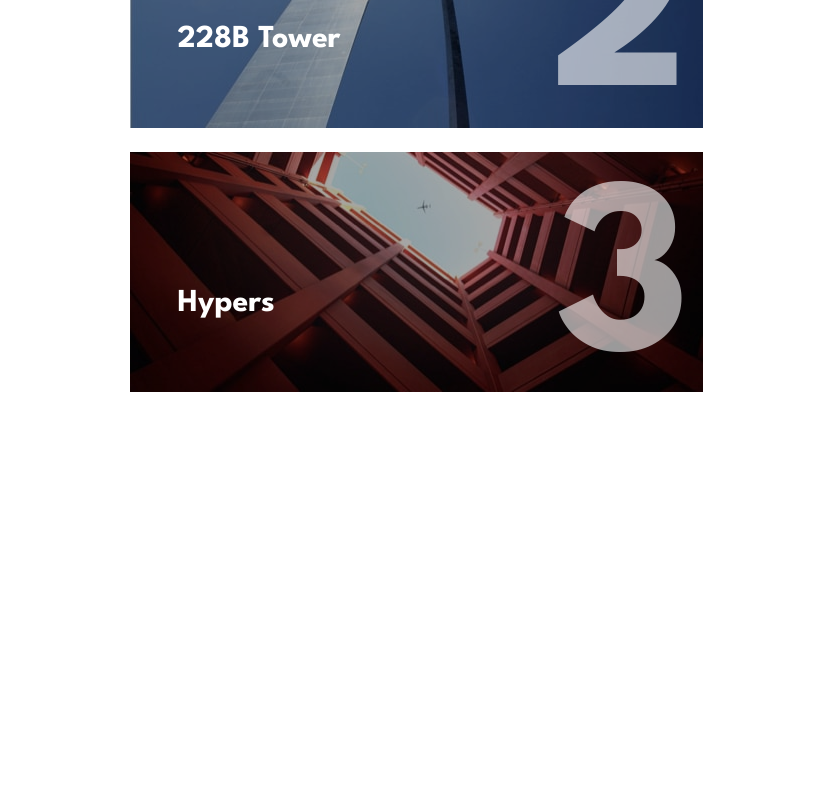
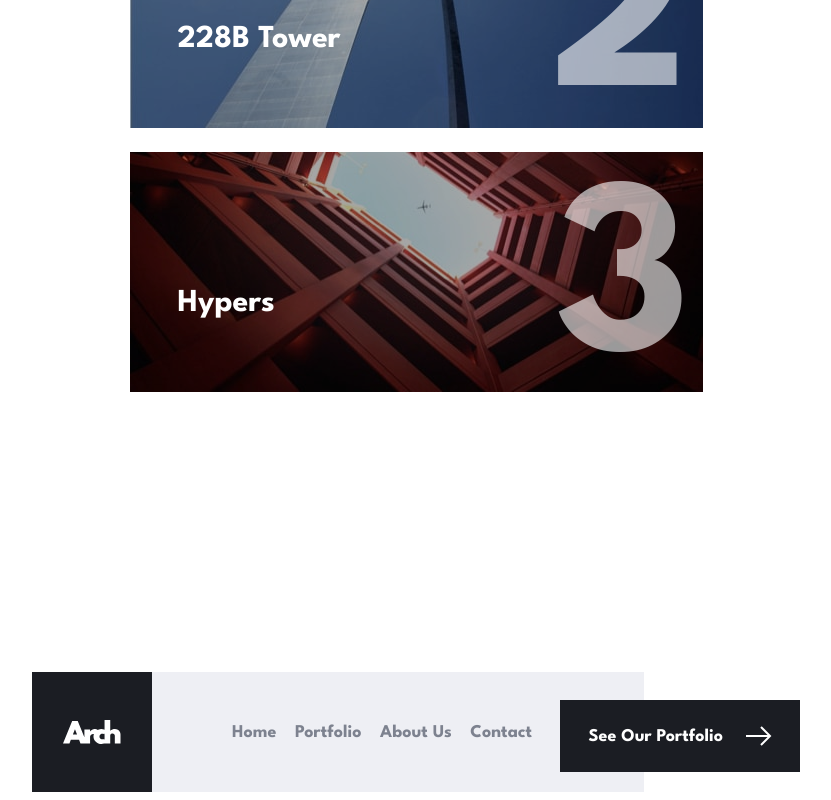
Before and after one commit to Kasim-Ke/031_arch_studio, a React (Vite) app: page / in a window 1280 px wide. Shown: the part 2723-3523 px from the top of the page, without its empty margins (224-1055 px from the left). Before the commit the page ends 3200 px from the top, so only its background shows below. Built offline with nearby package versions, Linux system fonts and the light colour scheme.

Commit message:
footer done

```diff
--- a/src/App.jsx
+++ b/src/App.jsx
@@ -3,6 +3,7 @@ import HomeSection from "./components/home/HomeSection";
 import HomeMid from "./components/home/HomeMid";
 import Navbar from "./components/navfoot/Navbar";
 import HomeFeatured from "./components/home/HomeFeatured";
+import Footer from "./components/navfoot/Footer";
 
 function App() {
   return (
@@ -12,6 +13,7 @@ function App() {
       <HomeSection />
       <HomeMid />
       <HomeFeatured />
+      <Footer />
     </>
   );
 }
--- a/src/components/navfoot/Footer.jsx
+++ b/src/components/navfoot/Footer.jsx
@@ -0,0 +1,49 @@
+import arrow from "../navfoot/icons/icon-arrow.svg";
+import logo2 from "./logo2.svg";
+
+const Footer = () => {
+  return (
+    <div className=" relative lg:max-w-[1440px] md:max-w-[768px] max-w-[375px] lg:h-[400px] md:h-[320px] h-[443px] mx-auto md:my-2 flex items-end ">
+      <div className="relative lg:w-[1100px] lg:h-[200px] md:w-[768px] md:h-[120px] mx-auto w-[375px] h-[383px]  ">
+        <div className=" lg:w-[984px] md:w-[612px] w-full h-full bg-[#EEEFF4] flex md:flex-row  flex-col  items-center">
+          <div className=" hidden bg-[#1B1D23] lg:w-[200px] lg:h-[200px] w-[120px] h-[120px] md:flex items-center justify-center ">
+            <img
+              className="mx-auto lg:w-[96px] lg:h-[40px] w-[58px] h-[24px] "
+              src={logo2}
+              alt="logo2"
+            />
+          </div>
+          <div className=" absolute top-[-60px]  md:hidden bg-[#1B1D23] lg:w-[200px] lg:h-[200px] w-[120px] h-[120px] flex items-center justify-center ">
+            <img
+              className="mx-auto lg:w-[96px] lg:h-[40px] w-[58px] h-[24px]"
+              src={logo2}
+              alt="logo2"
+            />
+          </div>
+          <div className="lg:w-[373px] md:w-[300px] md:ml-[80px] md:h-full  text-[18px] w-[72px] h-[160px] flex flex-col md:flex-row justify-between items-center font-bold  my-[30%]">
+            <button className="text-[#7D828F] hover:text-[#1B1D23] duration-300">
+              Home
+            </button>
+            <button className="text-[#7D828F] hover:text-[#1B1D23] duration-300">
+              Portfolio
+            </button>
+            <button className="text-[#7D828F] hover:text-[#1B1D23] duration-300">
+              About Us
+            </button>
+            <button className="text-[#7D828F] hover:text-[#1B1D23] duration-300">
+              Contact
+            </button>
+          </div>
+          <button className=" absolute lg:bottom-[70px] text-white  md:right-0 md:bottom-5 bottom-0 w-[240px] h-[72px] bg-[#1B1D23] hover:bg-[#60636D] duration-300">
+            <div className="w-[183px] flex justify-between items-center mx-auto font-bold text-[18px]">
+              <p>See Our Portfolio</p>
+              <img src={arrow} alt="arrow" />
+            </div>
+          </button>
+        </div>
+      </div>
+    </div>
+  );
+};
+
+export default Footer;
```
Also changed, not shown: src/components/navfoot/logo2.svg (added).
